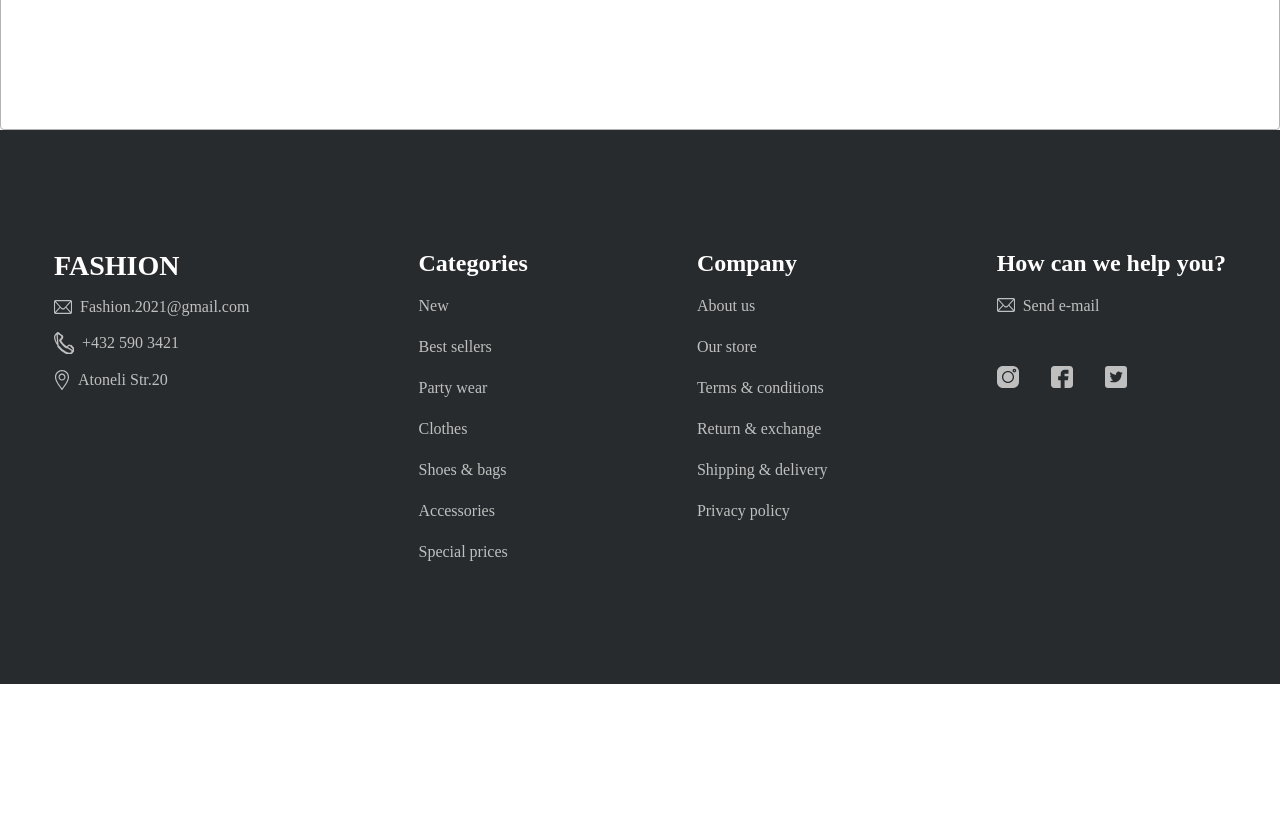
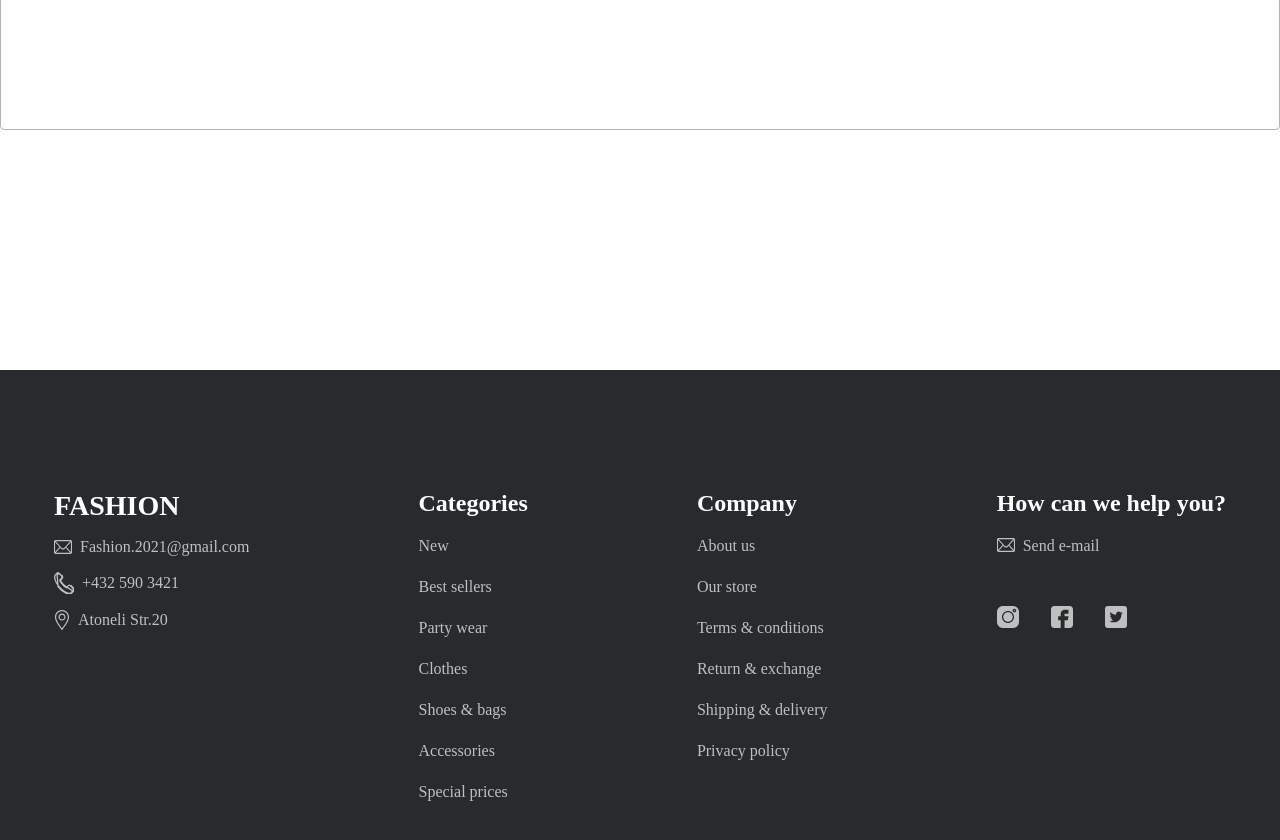
Before and after one commit to MariamTchelidze/fragrance, a plain HTML site: page index.html in a window 1280 px wide. Shown: the part 3665-4505 px from the top of the page. Before the commit the page ends 4349 px from the top, so only its background shows below. Drawn offline with Linux system fonts and the light colour scheme.

Commit message:
edited footer css

```diff
--- a/assets/css/footer.css
+++ b/assets/css/footer.css
@@ -1,4 +1,5 @@
 footer{
+    margin-top: 240px;
     width: 100%;
     background: #282B2D;
 }
--- a/assets/css/main.css
+++ b/assets/css/main.css
@@ -224,9 +224,6 @@
     gap: 5px;
 }
 /*  -------------------  SECTION 7 STYLES START: ------------------- */
-/* .section7{
-    margin-bottom: 120px;
-} */
 .section7 .section7-wrapper{
     display: grid;
     grid-auto-flow: column;
```
